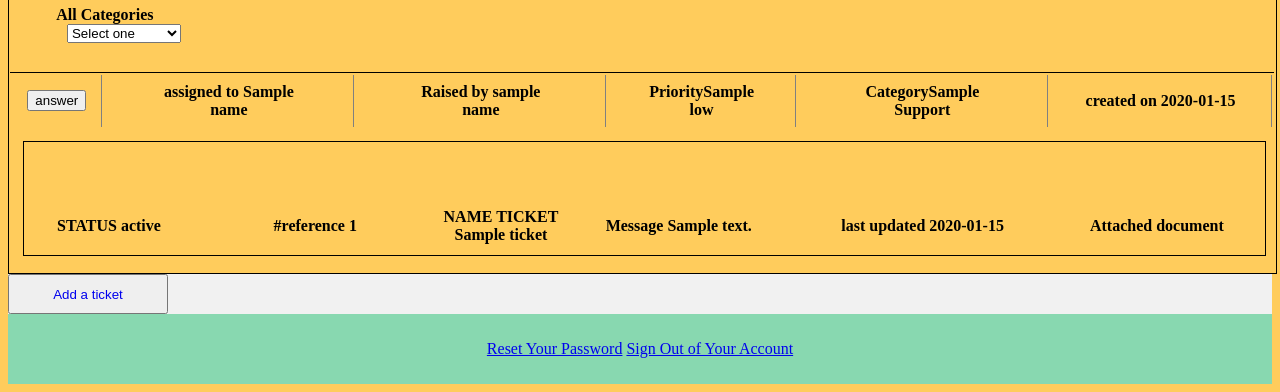
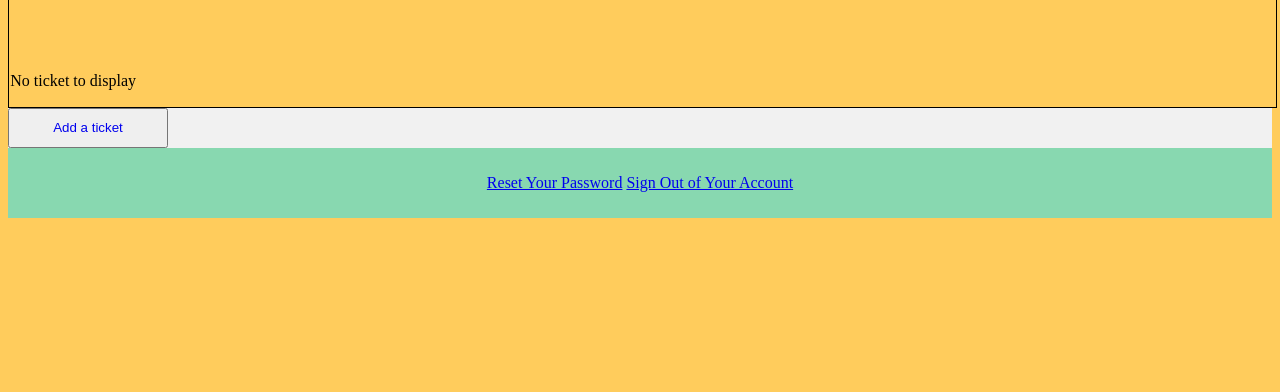
Before and after one commit to davon6/3208-auto_scan, a PHP site: page /autoscan2/app/homeMember.php in a window 1280 px wide. Shown: the part 529-921 px from the top of the page. After the commit the page ends 747 px from the top, so only its background shows below. Run offline with PHP 8.4, Linux system fonts and the light colour scheme; the visitor is signed in with stand-in values (Sample User, id 1); tables that the repository leaves empty hold one stand-in row (values such as "Sample post"); lists and menus that the app fills with data are empty.

Commit message:
HOT_FIX display not ticket to display

```diff
--- a/app/homeMember.php
+++ b/app/homeMember.php
@@ -45,18 +45,27 @@ var username = "<?php echo $_SESSION["username"] ?>";
 
 window.onload = function() {
 
-
         var xmlhttp = new XMLHttpRequest();
 
       xmlhttp.onreadystatechange = function() {
       if (this.readyState == 4 && this.status == 200) {
 
-      if(this.responseText ===""){}
+      if(this.responseText ==="") {}
       else
       document.getElementById("memberTickets").innerHTML = this.responseText;
 
+
+      if (document.getElementById("memberTickets").value ===undefined )
+       {
+        document.getElementById("categorySorting").style.display = "none";
+        document.getElementById("memberTickets").innerHTML= "No ticket to display";
+       }
       }
       };
+
+
+      //if( document.getElementById("memberTickets").value=="")
+     // document.getElementById("memberTickets").innerHTML= "No ticket to display";
 
       xmlhttp.open("GET", "memberTickets.php?u=" + username , true);
       xmlhttp.send();
@@ -195,7 +204,7 @@ if(category===" ")
                                 <table >
                               <tr>
 
-                                <th style="padding-right:130px">
+                                <th  id="categorySorting" style="padding-right:130px">
                                     <section class="inline" style="border: unset">
                                     All Categories
 
--- a/app/memberTickets.php
+++ b/app/memberTickets.php
@@ -59,8 +59,8 @@ $sql = "SELECT`ticket_id`,`status`,`title`,`message`,`assign_to`,`priority`,`cat
               <table id="memberTable" class="table2" >
               <tr>
               <th class="column" ><button onClick="answerTicket('.$count.')">answer </button></th>
-              <th style="width: 20%"class="column">assigned to '.$assign_to.'<br/>name </th>   <th style="width: 20%"class="column">Raised by '.$username.'<br>name  </th>
-              <th class="column" style="width: 15%">Priority'.$priority.'<br/>low  </th> <th class="column" style="width: 20%">Category'.$category.'<br/>Support  </th>
+              <th style="width: 20%"class="column">assigned to '.$assign_to.'<br/></th>   <th style="width: 20%"class="column">Raised by '.$username.'<br>  </th>
+              <th class="column" style="width: 15%">Priority'.$priority.'<br/>  </th> <th class="column" style="width: 20%">Category'.$category.'<br/>  </th>
               <th class="column">created on '.$created_date.'
               </tr>
               </table >
--- a/create.sql
+++ b/create.sql
@@ -18,9 +18,3 @@ CREATE TABLE users (
     userType VARCHAR(10)NOT NULL,
     token VARCHAR(255)
 );
-
-
-
-CREATE TABLE IF NOT EXISTS user (
-    user_id INT PRIMARY KEY AUTO_INCREMENT, fname VARCHAR(30), name VARCHAR(30), position VARCHAR(30), password VARCHAR(60), username VARCHAR(40)  , email VARCHAR(60)  , phone VARCHAR(60)
-);
```
